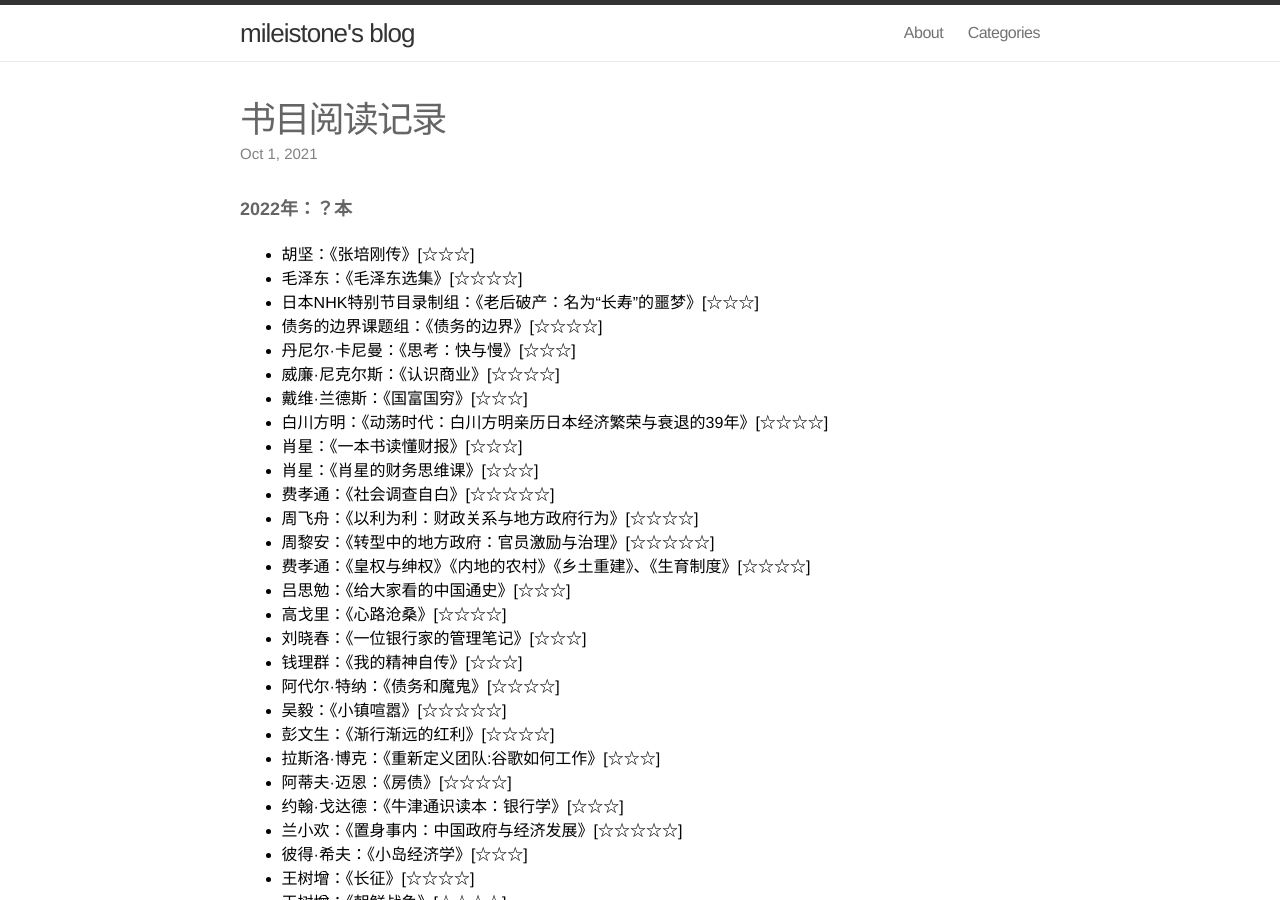
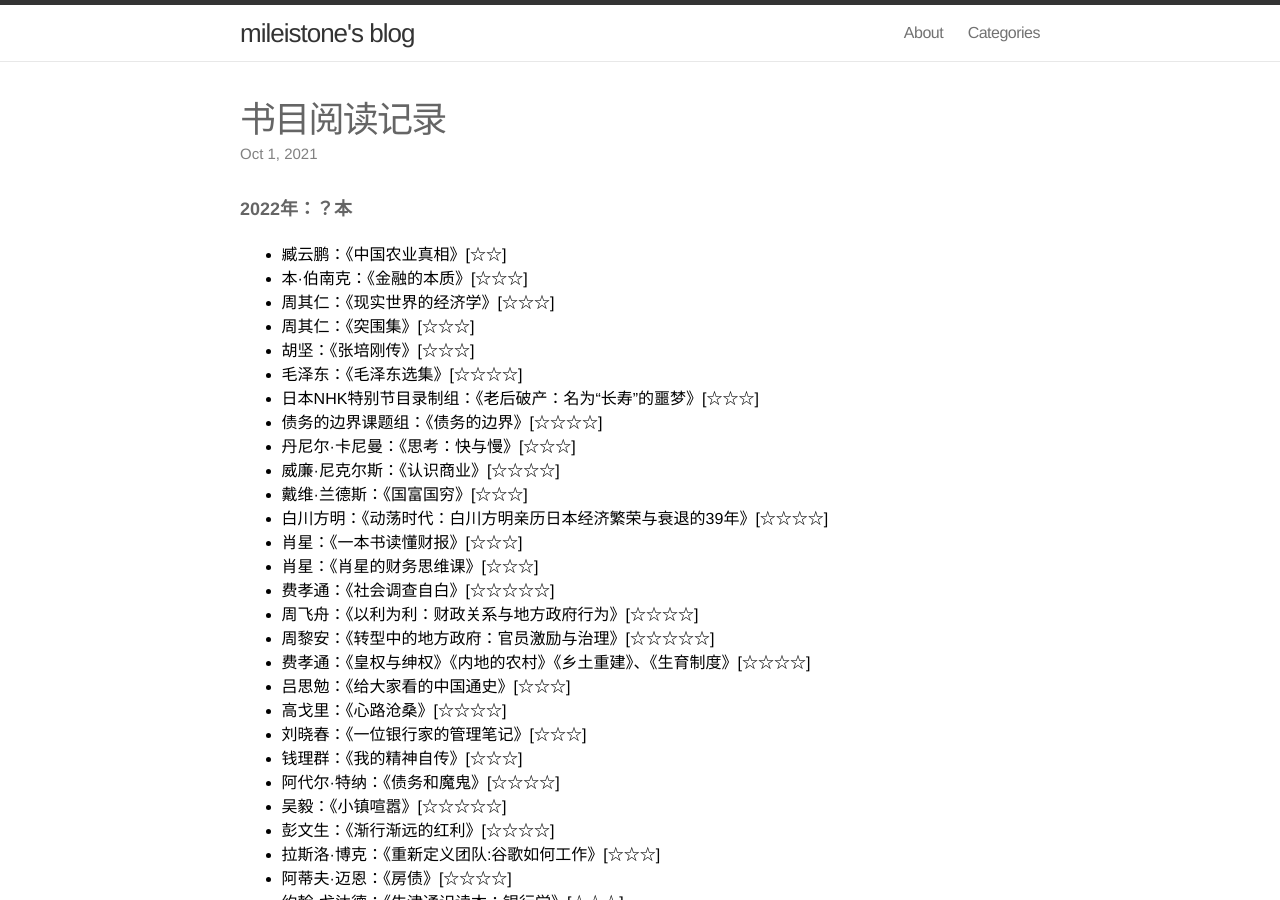
Before and after one commit to mileistone/mileistone.github.io, a Jekyll site: the page built from _posts/2021-10-01-books.md, in a window 1280 px wide and 900 px high. Built offline with Jekyll 4.4.1, drawn with Linux system fonts in a browser that asks for light colours.

Commit message:
Update 2021-10-01-books.md

```diff
--- a/_posts/2021-10-01-books.md
+++ b/_posts/2021-10-01-books.md
@@ -8,6 +8,10 @@ date: 2021-10-01 22:00:00
 ---
 
 ##### 2022年：？本
+- 臧云鹏：《中国农业真相》[☆☆]
+- 本·伯南克：《金融的本质》[☆☆☆]
+- 周其仁：《现实世界的经济学》[☆☆☆]
+- 周其仁：《突围集》[☆☆☆]
 - 胡坚：《张培刚传》[☆☆☆]
 - 毛泽东：《毛泽东选集》[☆☆☆☆]
 - 日本NHK特别节目录制组：《老后破产：名为“长寿”的噩梦》[☆☆☆]
```
